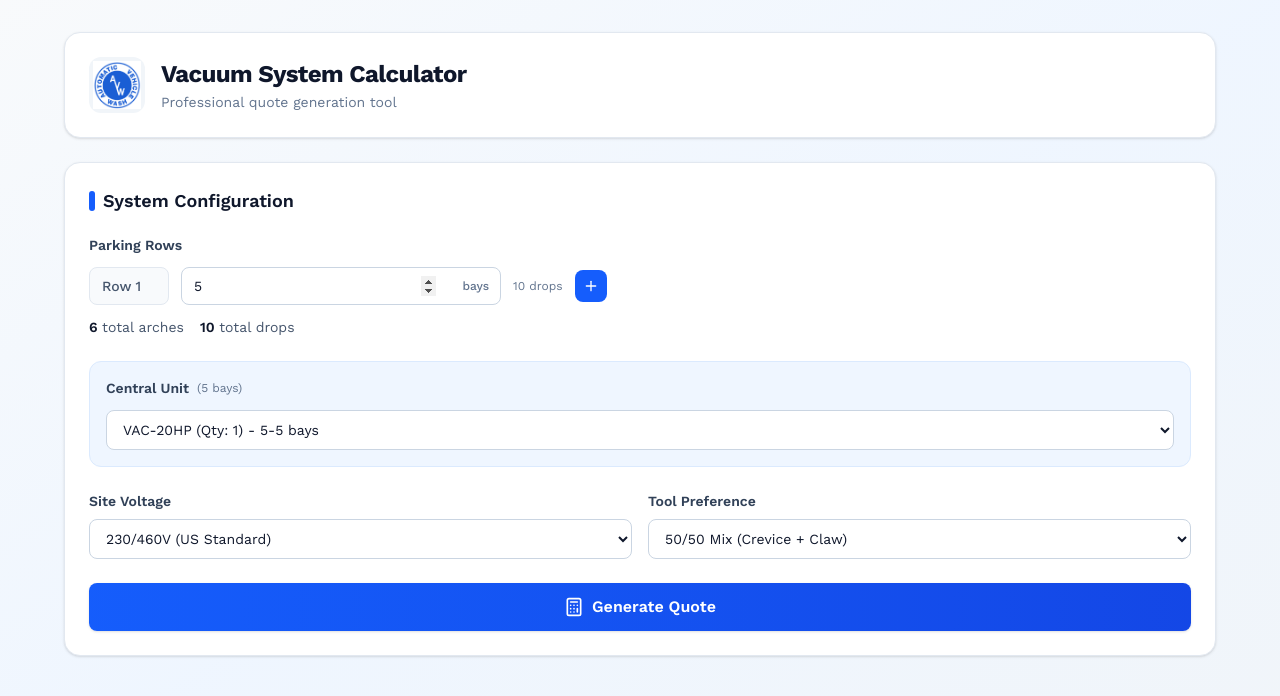
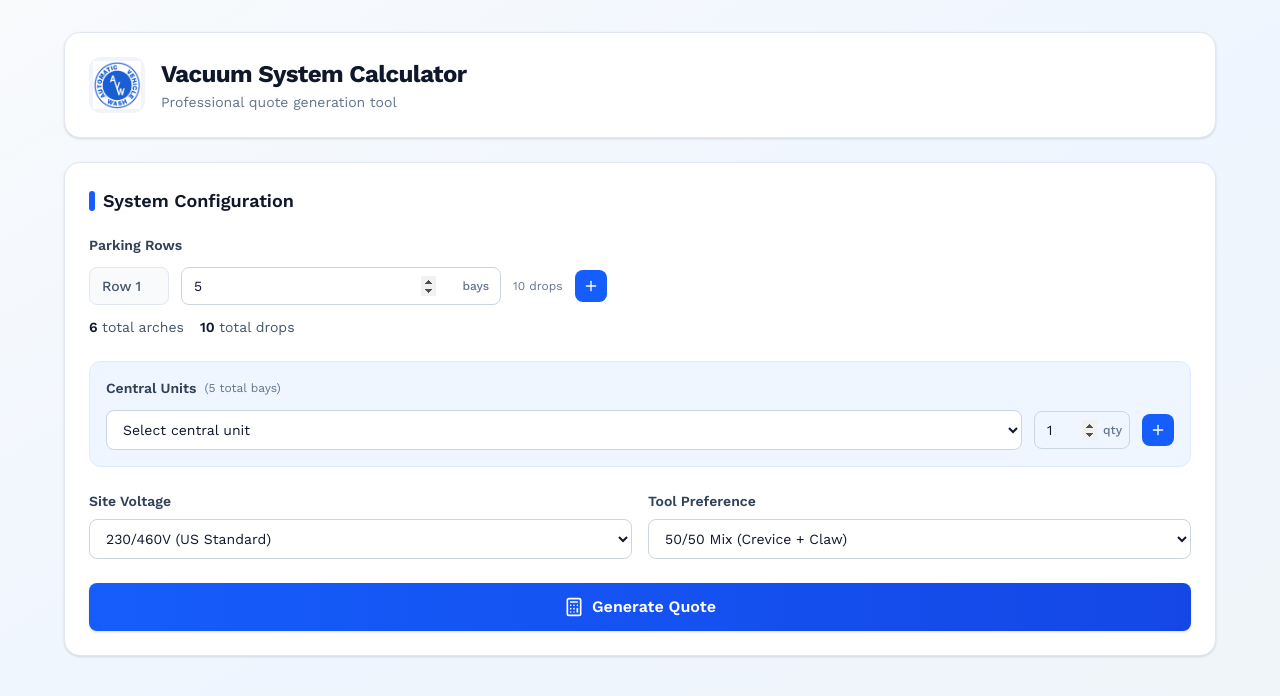
Before and after one commit to Ilashe/quotation-app, a Next.js app: page / in a window 1280 px wide. Shown: the top 696 px of the page. Built offline with nearby package versions, Linux system fonts and the light colour scheme.

Commit message:
edits to CU parts

```diff
--- a/app/page.js
+++ b/app/page.js
@@ -228,7 +228,7 @@ const priceData = {
 
 const VacuumQuoteCalculator = () => {
   const [rows, setRows] = useState([{ id: 1, spots: 5 }]);
-  const [centralUnit, setCentralUnit] = useState('');
+  const [centralUnits, setCentralUnits] = useState([{ id: 1, unit: '', quantity: 1 }]);
   const [siteVoltage, setSiteVoltage] = useState('230/460');
   const [toolPreference, setToolPreference] = useState('half');
   const [quote, setQuote] = useState(null);
@@ -264,24 +264,22 @@ const VacuumQuoteCalculator = () => {
   const totalDrops = calculateTotalDrops();
   const totalBays = rows.reduce((sum, row) => sum + (row.spots || 0), 0);
 
-  // Get available central units based on total bays (not arches)
-  const getAvailableCentralUnits = () => {
-    return priceData.centralUnits.filter(unit =>
-      totalBays >= unit.minBays && totalBays <= unit.maxBays
-    );
+  // Functions for managing central units
+  const addCentralUnit = () => {
+    setCentralUnits([...centralUnits, { id: centralUnits.length + 1, unit: '', quantity: 1 }]);
   };
 
-  useEffect(() => {
-    const availableUnits = getAvailableCentralUnits();
-    if (availableUnits.length > 0 && !centralUnit) {
-      setCentralUnit(availableUnits[0].partNumber);
-    } else if (availableUnits.length > 0) {
-      const isValid = availableUnits.some(unit => unit.partNumber === centralUnit);
-      if (!isValid) {
-        setCentralUnit(availableUnits[0].partNumber);
+  const removeCentralUnit = (index) => {
+    if (centralUnits.length > 1) {
+      setCentralUnits(centralUnits.filter((_, i) => i !== index));
     }
-    }
-  }, [totalBays]);
+  };
+
+  const updateCentralUnit = (index, field, value) => {
+    const newUnits = [...centralUnits];
+    newUnits[index][field] = value;
+    setCentralUnits(newUnits);
+  };
 
   const addRow = () => {
     setRows([...rows, { id: rows.length + 1, spots: 5 }]);
@@ -305,8 +303,17 @@ const VacuumQuoteCalculator = () => {
   };
 
   const calculateQuote = () => {
-    if (!centralUnit) {
-      alert('Please select a central unit');
+    // Validate all central units are selected
+    const hasEmptyUnits = centralUnits.some(cu => !cu.unit || cu.unit === '');
+    if (hasEmptyUnits) {
+      alert('Please select all central units');
+      return;
+    }
+
+    // Validate all central units have valid quantities
+    const hasInvalidQuantity = centralUnits.some(cu => !cu.quantity || cu.quantity < 1);
+    if (hasInvalidQuantity) {
+      alert('Please ensure all central units have a quantity of at least 1');
       return;
     }
 
@@ -319,33 +326,36 @@ const VacuumQuoteCalculator = () => {
 
     const lineItems = [];
 
-    const selectedUnit = priceData.centralUnits.find(u => u.partNumber === centralUnit);
-    if (!selectedUnit) {
-      alert('Please select a valid central unit');
-      return;
-    }
-
-    // 1. Central Unit (FIRST ITEM)
-    const unitQuantity = selectedUnit.quantity || 1;
+    // 1. Central Units (FIRST ITEMS) - Add all selected units with their quantities
+    centralUnits.forEach(cu => {
+      const selectedUnit = priceData.centralUnits.find(u => u.partNumber === cu.unit);
+      if (selectedUnit) {
         lineItems.push({
           partNumber: selectedUnit.partNumber,
           description: selectedUnit.name,
-      qty: unitQuantity,
+          qty: cu.quantity,
           unitPrice: selectedUnit.price,
-      total: selectedUnit.price * unitQuantity
+          total: selectedUnit.price * cu.quantity
+        });
+      }
     });
 
-    // 2. VFD Control
+    // 2. VFD Controls - Add for each central unit with their quantities
+    centralUnits.forEach(cu => {
+      const selectedUnit = priceData.centralUnits.find(u => u.partNumber === cu.unit);
+      if (selectedUnit) {
         const vfdControl = priceData.vfdControls[selectedUnit.hp]?.[siteVoltage];
         if (vfdControl) {
           lineItems.push({
             partNumber: vfdControl.partNumber,
             description: `${selectedUnit.hp} - ${siteVoltage}V Outdoor VFD Control Panel`,
-        qty: unitQuantity,
+            qty: cu.quantity,
             unitPrice: vfdControl.price,
-        total: vfdControl.price * unitQuantity
+            total: vfdControl.price * cu.quantity
           });
         }
+      }
+    });
 
     // 3. Workstations (per row, based on spots per row)
     rows.forEach((row, index) => {
@@ -580,7 +590,10 @@ const VacuumQuoteCalculator = () => {
         rows: rows.length,
         totalArches: totalArches,
         totalDrops: totalDrops,
-        centralUnit: selectedUnit.partNumber,
+        centralUnits: centralUnits.map(cu => {
+          const unit = priceData.centralUnits.find(u => u.partNumber === cu.unit);
+          return `${cu.unit} (×${cu.quantity})`;
+        }).join(', '),
         voltage: siteVoltage,
         toolPreference: toolPreference
       },
@@ -741,46 +754,80 @@ const VacuumQuoteCalculator = () => {
             </div>
           </div>
 
-          {/* Central Unit Section */}
+          {/* Central Units Section */}
           <div className="mb-6 p-4 bg-blue-50 rounded-xl border border-blue-100">
             <div className="flex items-start justify-between mb-3">
               <label className="text-sm font-semibold text-slate-700 flex items-center gap-2">
-                Central Unit
-                <span className="text-xs font-normal text-slate-500">({totalBays} bays)</span>
+                Central Units
+                <span className="text-xs font-normal text-slate-500">({totalBays} total bays)</span>
               </label>
             </div>
 
-            {(() => {
-              const availableUnits = getAvailableCentralUnits();
-              return (
+            <div className="space-y-3">
+              {centralUnits.map((cu, index) => (
+                <div key={cu.id} className="flex items-center gap-3">
+                  <div className="flex-1">
                     <select
-                  value={centralUnit}
-                  onChange={(e) => setCentralUnit(e.target.value)}
-                  disabled={availableUnits.length === 0}
-                  className="w-full px-3 py-2.5 border border-slate-300 rounded-lg focus:ring-2 focus:ring-blue-500 focus:border-transparent text-sm text-slate-900 bg-white disabled:bg-slate-100 disabled:cursor-not-allowed transition-all"
+                      value={cu.unit}
+                      onChange={(e) => updateCentralUnit(index, 'unit', e.target.value)}
+                      className="w-full px-3 py-2.5 border border-slate-300 rounded-lg focus:ring-2 focus:ring-blue-500 focus:border-transparent text-sm text-slate-900 bg-white"
                     >
-                  {availableUnits.length === 0 ? (
-                    <option value="">{totalBays === 0 ? "Configure bays below" : `No units available for ${totalBays} bays`}</option>
-                  ) : (
-                    <>
                       <option value="">Select central unit</option>
-                      {availableUnits.map(unit => (
+                      {priceData.centralUnits.map(unit => (
                         <option key={unit.partNumber} value={unit.partNumber}>
-                          {unit.partNumber} (Qty: {unit.quantity || 1}) - {unit.minBays}-{unit.maxBays} bays
+                          {unit.partNumber} ({unit.minBays}-{unit.maxBays} bays)
                         </option>
                       ))}
-                    </>
+                    </select>
+                  </div>
+
+                  <div className="w-24">
+                    <div className="relative">
+                      <input
+                        type="number"
+                        min="1"
+                        value={cu.quantity}
+                        onChange={(e) => {
+                          const value = e.target.value === '' ? '' : parseInt(e.target.value);
+                          updateCentralUnit(index, 'quantity', value);
+                        }}
+                        onBlur={(e) => {
+                          const value = parseInt(e.target.value) || 1;
+                          updateCentralUnit(index, 'quantity', value >= 1 ? value : 1);
+                        }}
+                        onFocus={(e) => e.target.select()}
+                        className="w-full px-3 py-2 border border-slate-300 rounded-lg focus:ring-2 focus:ring-blue-500 focus:border-transparent text-sm text-slate-900 pr-8"
+                      />
+                      <span className="absolute right-2 top-1/2 -translate-y-1/2 text-xs text-slate-500 font-medium">
+                        qty
+                      </span>
+                    </div>
+                  </div>
+
+                  <div className="flex items-center gap-2">
+                    {index === centralUnits.length - 1 && (
+                      <button
+                        onClick={addCentralUnit}
+                        className="p-2 bg-blue-600 hover:bg-blue-700 text-white rounded-lg transition-all hover:scale-105 active:scale-95"
+                        title="Add central unit"
+                      >
+                        <Plus className="w-4 h-4" />
+                      </button>
                     )}
-                </select>
-              );
-            })()}
 
-            {totalBays > 0 && getAvailableCentralUnits().length === 0 && (
-              <div className="mt-2 flex items-start gap-2 text-xs text-red-600 bg-red-50 px-3 py-2 rounded-lg">
-                <Info className="w-4 h-4 flex-shrink-0 mt-0.5" />
-                <span>Total of {totalBays} bays exceeds maximum capacity. Please adjust configuration.</span>
+                    {centralUnits.length > 1 && (
+                      <button
+                        onClick={() => removeCentralUnit(index)}
+                        className="p-2 text-red-600 hover:bg-red-50 rounded-lg transition-all"
+                        title="Remove central unit"
+                      >
+                        <X className="w-4 h-4" />
+                      </button>
+                    )}
                   </div>
-            )}
+                </div>
+              ))}
+            </div>
           </div>
 
           {/* Options Grid */}
@@ -850,8 +897,8 @@ const VacuumQuoteCalculator = () => {
                 <p className="text-2xl font-bold text-slate-900">{quote.config.totalArches}</p>
               </div>
               <div className="bg-blue-50 rounded-xl p-4 border border-blue-100">
-                <p className="text-xs text-blue-600 font-medium mb-1">Central Unit</p>
-                <p className="text-lg font-bold text-blue-900">{quote.config.centralUnit}</p>
+                <p className="text-xs text-blue-600 font-medium mb-1">Central Units</p>
+                <p className="text-sm font-bold text-blue-900">{quote.config.centralUnits}</p>
               </div>
               <div className="bg-slate-50 rounded-xl p-4 border border-slate-100">
                 <p className="text-xs text-slate-500 font-medium mb-1">Total Drops</p>
```
Lines whose indentation alone changed are shown as unchanged.
